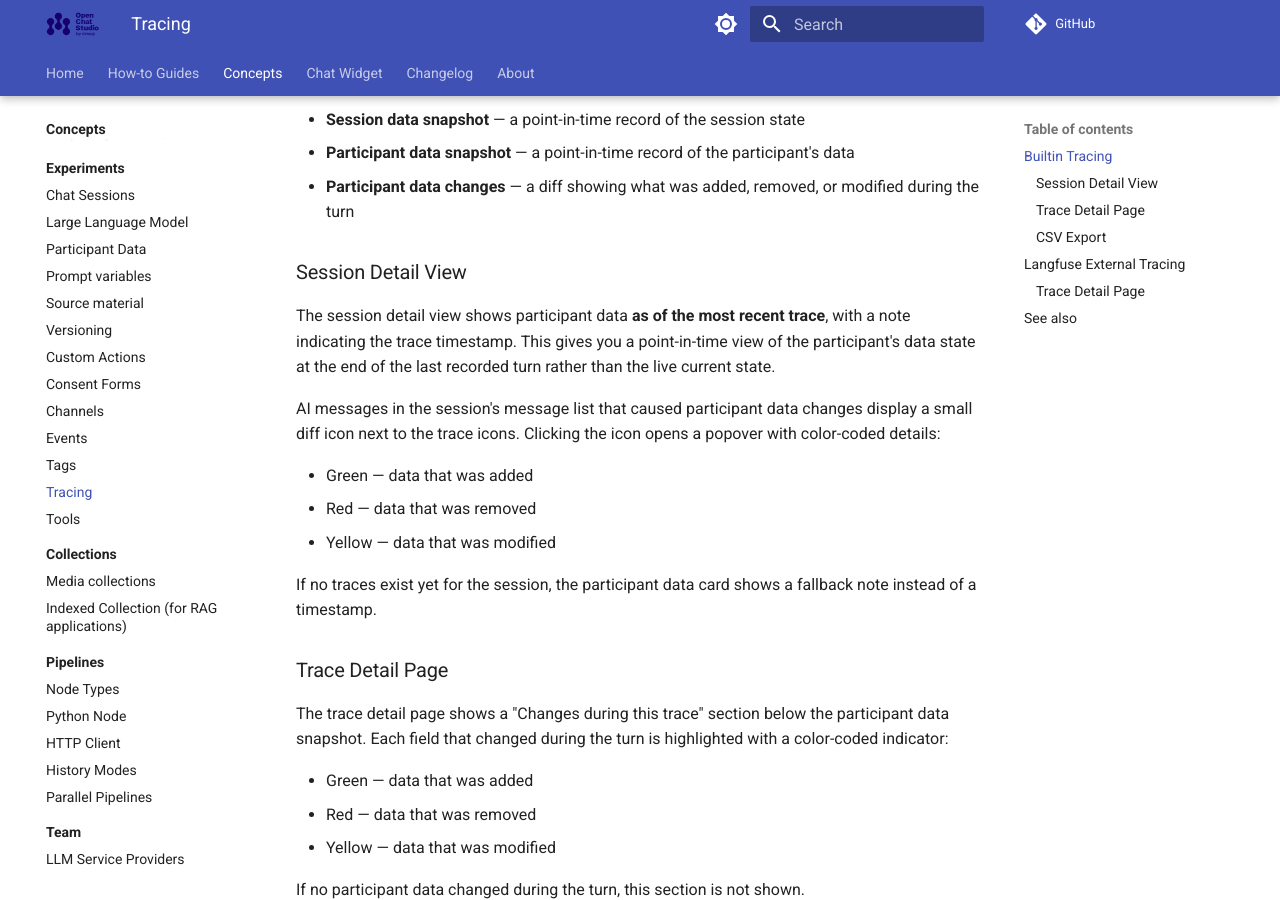
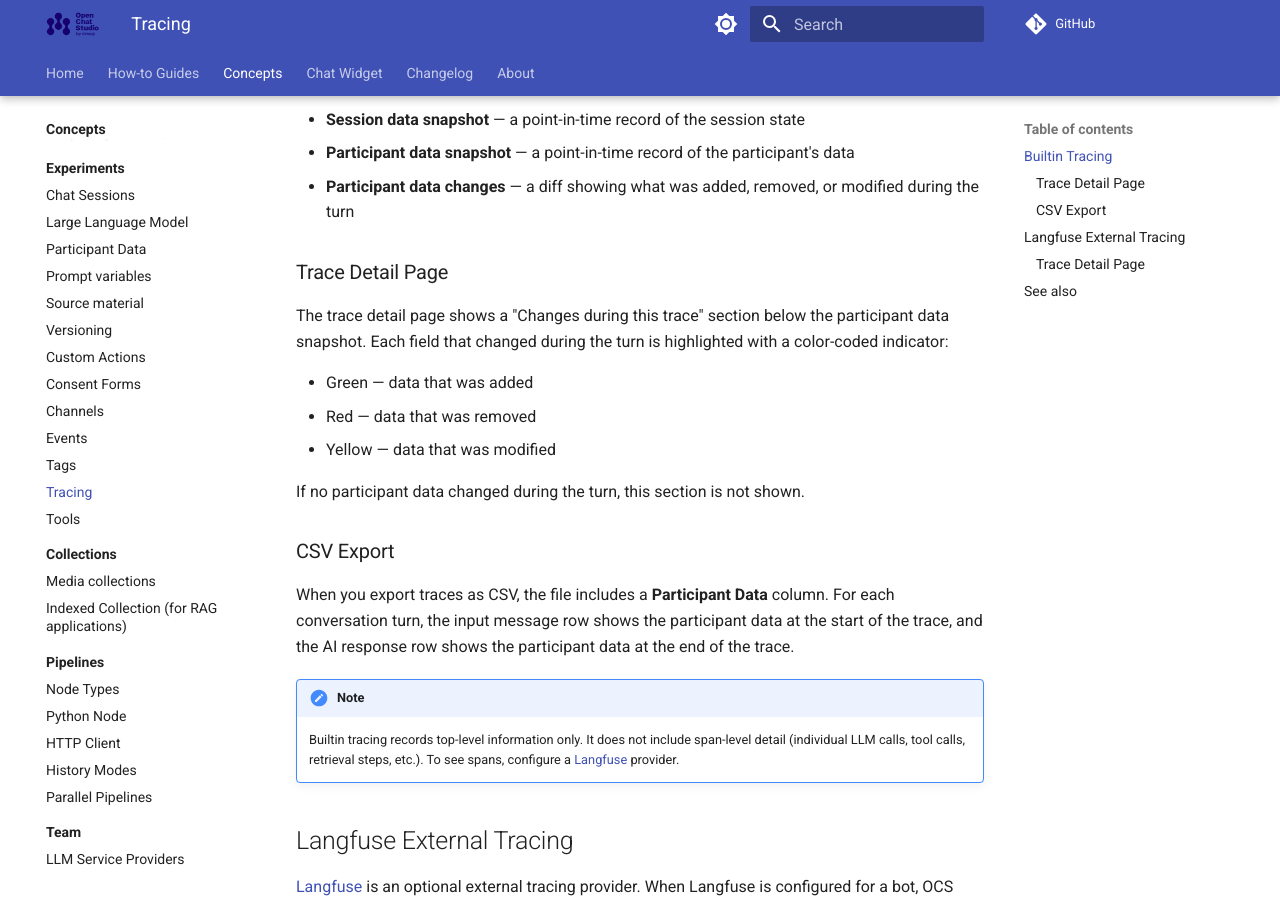
Before and after one commit to dimagi/open-chat-studio-docs, an MkDocs documentation site: the page built from docs/concepts/tracing.md, in a window 1280 px wide and 900 px high, scrolled down 540 px. Built offline with MkDocs 1.6.1 and Material for MkDocs 9.7.7, drawn with Linux system fonts in a browser that asks for light colours; a script that is not in the unit is left out; comment, search, counter and statistics services are not loaded.

Commit message:
Remove Session Detail View section from tracing docs
Co-authored-by: Chris Smit <SmittieC@users.noreply.github.com>

```diff
--- a/docs/concepts/tracing.md
+++ b/docs/concepts/tracing.md
@@ -16,18 +16,6 @@ Each builtin trace captures:
 - **Session data snapshot** — a point-in-time record of the session state
 - **Participant data snapshot** — a point-in-time record of the participant's data
 - **Participant data changes** — a diff showing what was added, removed, or modified during the turn
-
-### Session Detail View
-
-The session detail view shows participant data **as of the most recent trace**, with a note indicating the trace timestamp. This gives you a point-in-time view of the participant's data state at the end of the last recorded turn rather than the live current state.
-
-AI messages in the session's message list that caused participant data changes display a small diff icon next to the trace icons. Clicking the icon opens a popover with color-coded details:
-
-- Green — data that was added
-- Red — data that was removed
-- Yellow — data that was modified
-
-If no traces exist yet for the session, the participant data card shows a fallback note instead of a timestamp.
 
 ### Trace Detail Page
 
```
